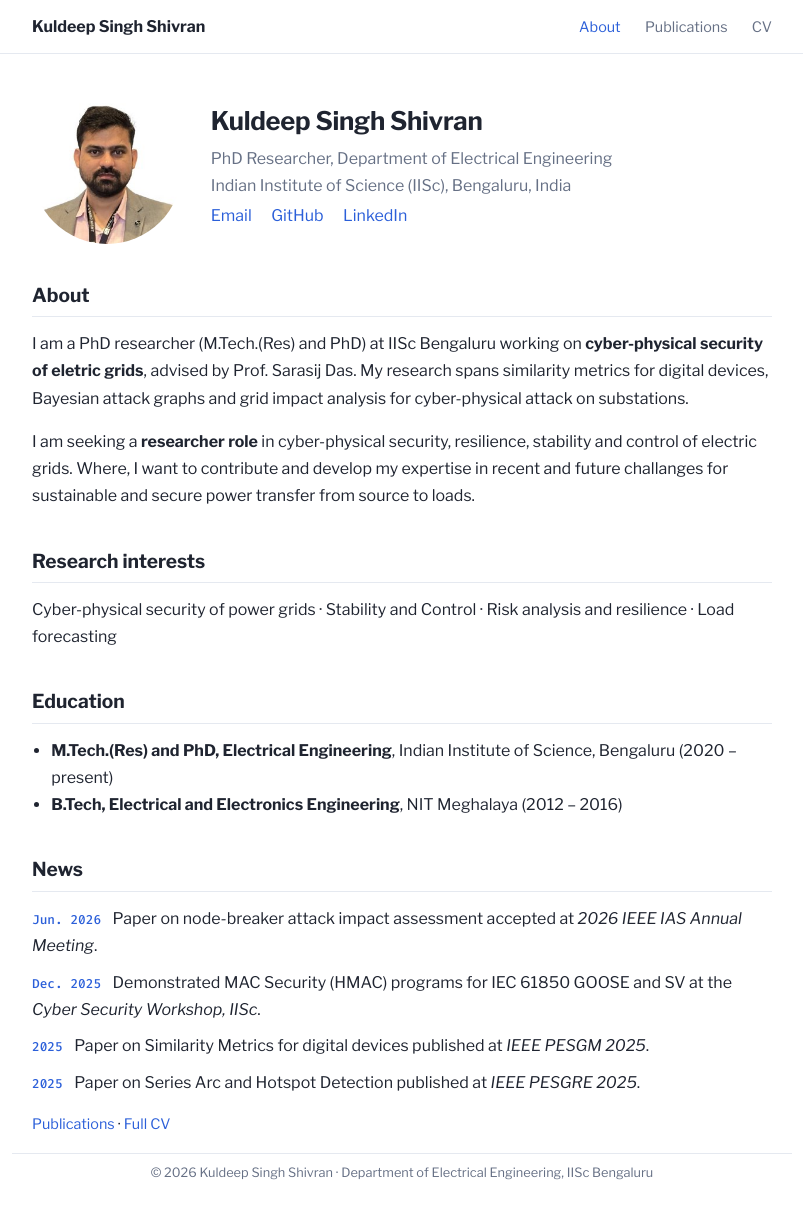
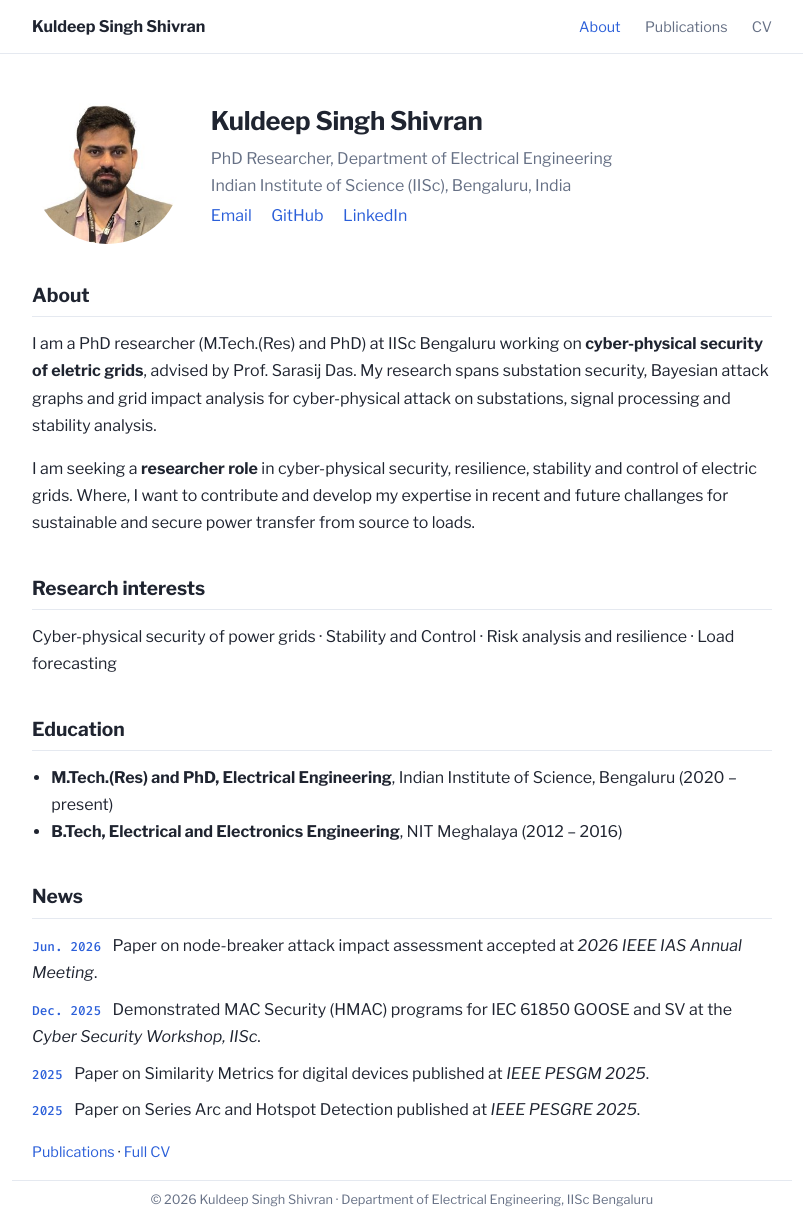
Before and after one commit to ksshivran/ksshivran.github.io, a Jekyll site: the page built from index.md, in a window 1280 px wide and 1227 px high. Shown: the whole window, without its empty margins (238-1041 px from the left). Built offline with Jekyll 4.4.1, drawn with Linux system fonts in a browser that asks for light colours.

Commit message:
about details update

```diff
--- a/index.md
+++ b/index.md
@@ -19,7 +19,7 @@ title: About
 
 ## About
 
-I am a PhD researcher (M.Tech.(Res) and PhD) at IISc Bengaluru working on **cyber-physical security of eletric grids**, advised by Prof. Sarasij Das. My research spans similarity metrics for digital devices, Bayesian attack graphs and grid impact analysis for cyber-physical attack on substations.
+I am a PhD researcher (M.Tech.(Res) and PhD) at IISc Bengaluru working on **cyber-physical security of eletric grids**, advised by Prof. Sarasij Das. My research spans substation security, Bayesian attack graphs and grid impact analysis for cyber-physical attack on substations, signal processing and stability analysis.
 
 I am seeking a **researcher role** in cyber-physical security, resilience, stability and control of electric grids. Where, I want to contribute and develop my expertise in recent and future challanges for sustainable and secure power transfer from source to loads.
 
```
